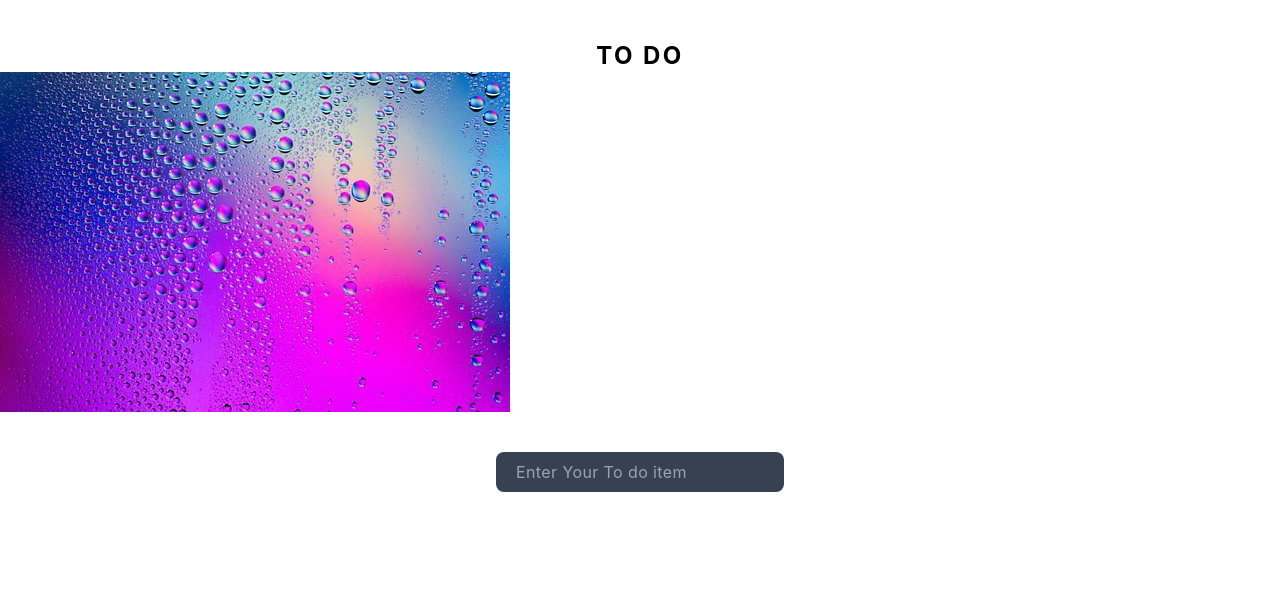
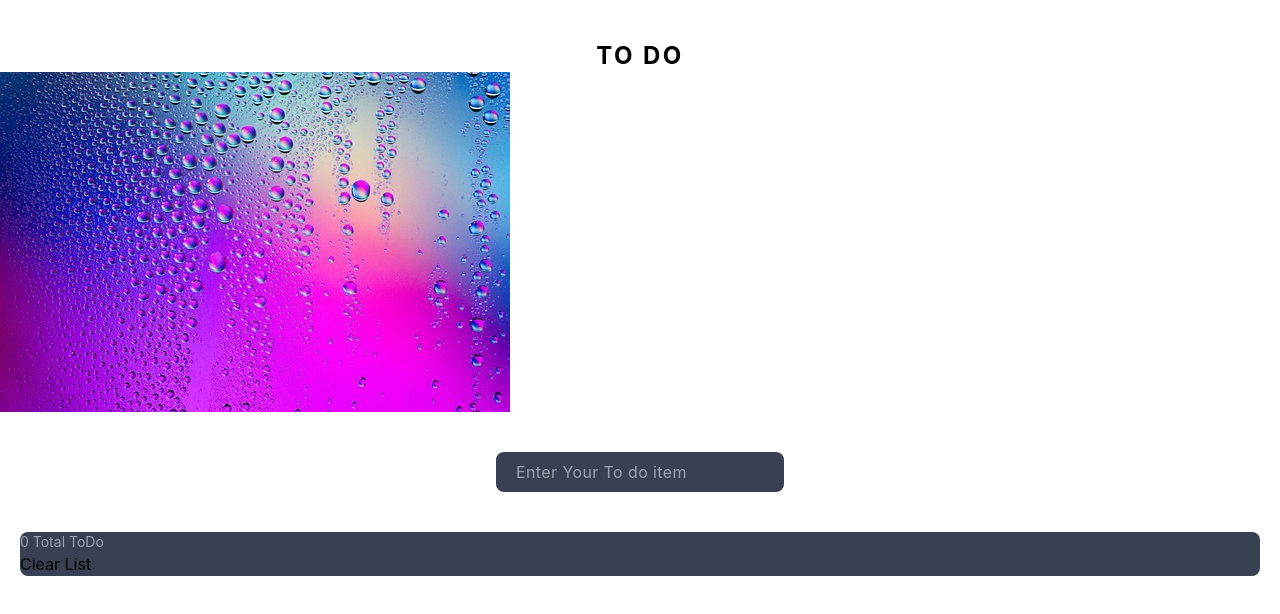
Before and after one commit to mugabee/ReactToDo, a React (Create React App) app: page / in a window 1280 px wide. Shown: the top 614 px of the page. Built offline with nearby package versions, Linux system fonts and the light colour scheme.

Commit message:
creating the items list length

```diff
--- a/src/components/List.js
+++ b/src/components/List.js
@@ -6,19 +6,29 @@ const List = ({ items }) => {
         <article >
             <ul className="bg-gray-700 mx-5  rounded-lg mt-10">
                 {items.map(({id, title }) => (
-                    <ul className="flex border-b px-5 border-gray-600 justify-between">
+                    <ul className="flex border-b px-8 border-gray-600 justify-between">
                         <li key={id}
                         className="todo-list text-white  py-3 py-2 tracking-wider  "
                         >
                             {title}
                         </li>
-                        <button>
-                            <IoClose />
+                        <button className="text-xl">
+                            <IoClose className="text-red-500" />
                         </button>
 
 
                     </ul>
                 ))}
+                <ul>
+                    <li>
+                        <p className="text-sm text-gray-400">
+                            {items.length} Total ToDo
+                        </p>
+                    </li>
+                    <li>
+                        <button>Clear List</button>
+                    </li>
+                </ul>
             </ul>
         </article>
         </>
```
